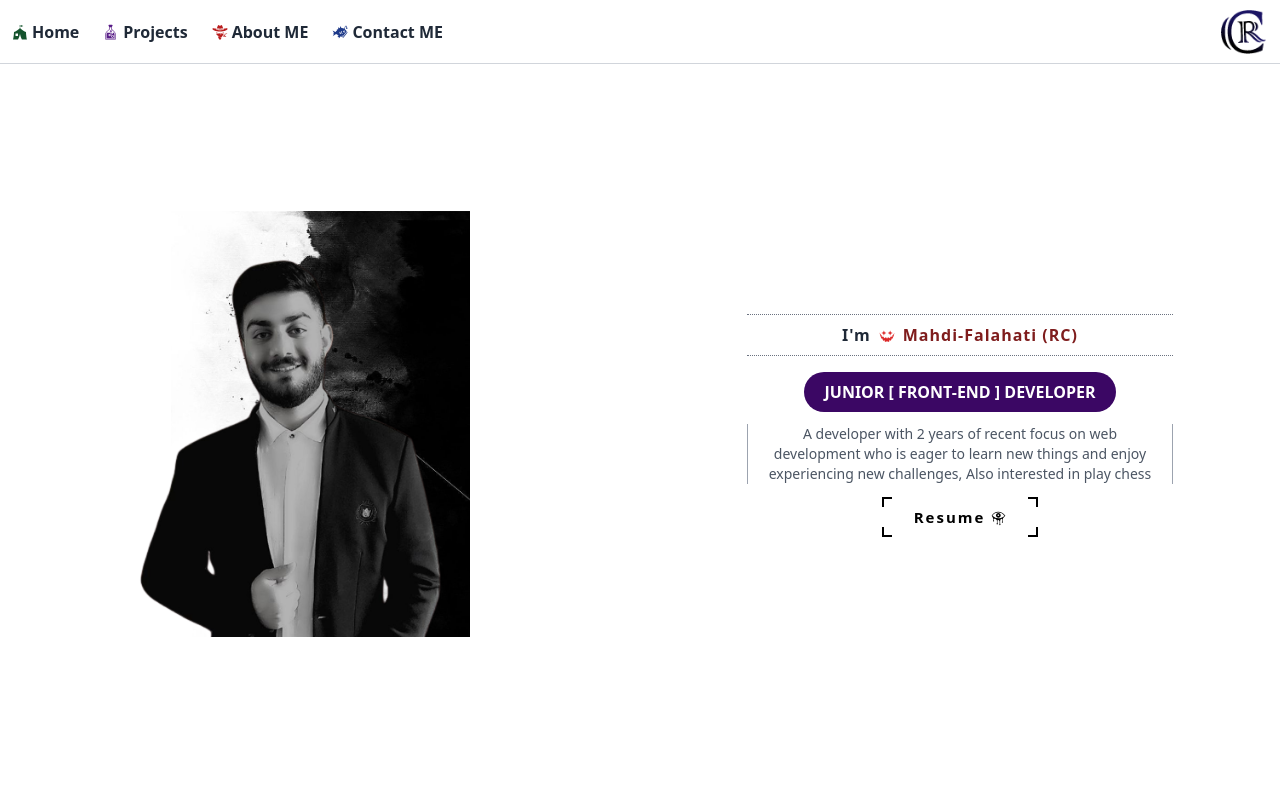
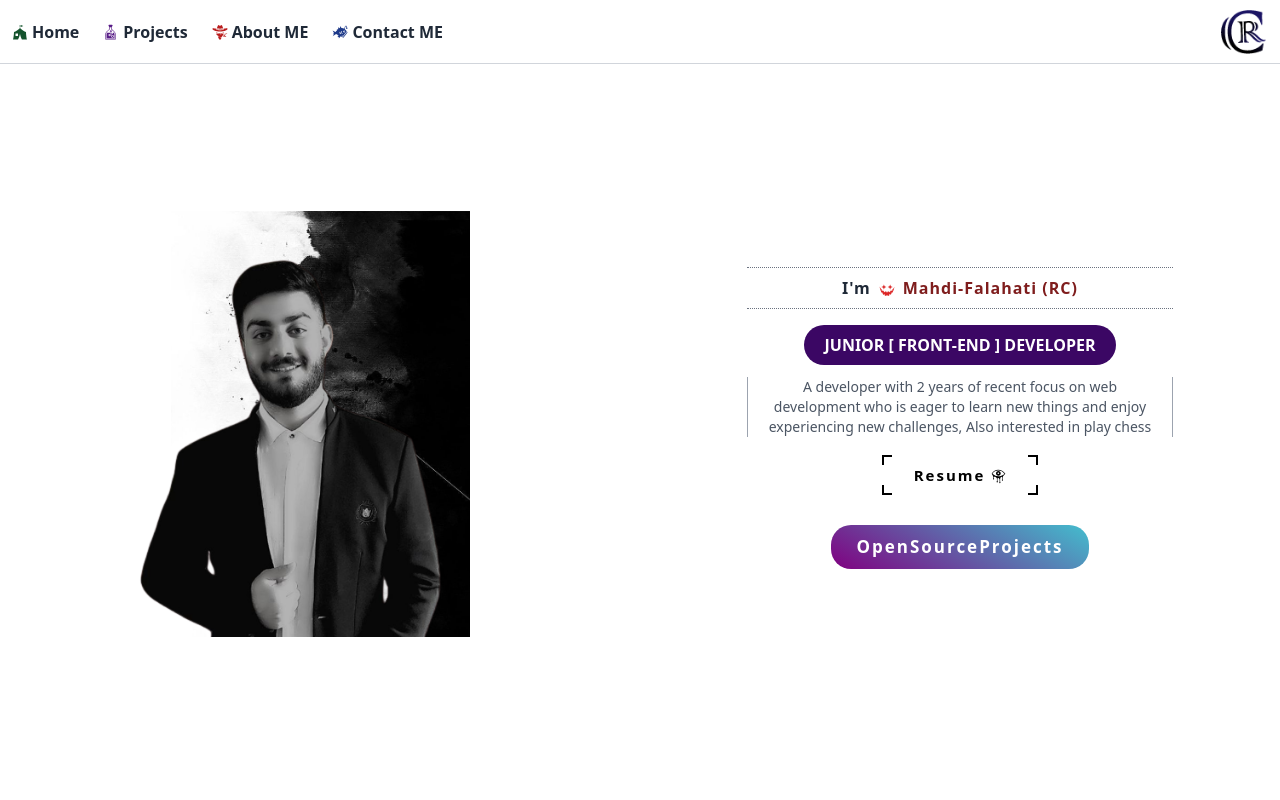
Before and after one commit to Mahdi-Falahati/personalWebsite, a React (Vite) app: page / in a window 1280 px wide. Shown: the top 800 px of the page. Built offline with nearby package versions, Linux system fonts and the light colour scheme.

Commit message:
add pulse btn for navigate to open source project part

```diff
--- a/src/Components/MainContent.jsx
+++ b/src/Components/MainContent.jsx
@@ -16,7 +16,12 @@ export default function MainContent() {
       style={{ height: "90vh" }}
     >
       <section data-aos="fade-right" className="w-1/2 md:w-1/3">
-        <img src={devSrc} className={styles.bgImage} title="Developer" alt="Developer" />
+        <img
+          src={devSrc}
+          className={styles.bgImage}
+          title="Developer"
+          alt="Developer"
+        />
       </section>
       <section
         data-aos="fade-left"
@@ -34,7 +39,8 @@ export default function MainContent() {
           eager to learn new things and enjoy experiencing new challenges, Also
           interested in play chess
         </p>
-        <section className="mt-4">
+        <section className="h-36 flex justify-around items-center flex-wrap">
+          <div className="mx-1">
             <a
               className={styles.BtnTarget}
               href="../Assets/CV-Mahdi-Falahati.pdf"
@@ -44,6 +50,12 @@ export default function MainContent() {
                 Resume <GiBleedingEye className="inline" />{" "}
               </span>
             </a>
+          </div>
+          <div className="mx-1">
+            <a className={styles.btnPulse} href="#OpenSourceProjects">
+              OpenSourceProjects
+            </a>
+          </div>
         </section>
       </section>
     </section>
--- a/src/Components/OpenSourceProjects.jsx
+++ b/src/Components/OpenSourceProjects.jsx
@@ -12,7 +12,10 @@ import useHttp from "../Assets/Projects/useHttp.jpg";
 export default function OpenSourceProjects() {
   return (
     <section className="my-8">
-      <h2 className="text-2xl py-2 font-bold text-center">
+      <h2
+        className="text-2xl py-2 font-bold text-center"
+        id="OpenSourceProjects"
+      >
         - OpenSource Projects -
       </h2>
       <section className="mx-1 flex justify-around flex-wrap items-center">
--- a/src/Components/mainContent.module.css
+++ b/src/Components/mainContent.module.css
@@ -65,7 +65,45 @@
   font-weight: 600;
 }
 
-.bgImage{
+.bgImage {
   background: url("../Assets/bg.jfif") no-repeat bottom;
   background-size: contain;
 }
+
+.btnPulse {
+  text-align: center;
+  text-decoration: none;
+  width: 150px;
+  border: none;
+  color: #fff;
+  background-image: linear-gradient(30deg, #800080, #43bece);
+  border-radius: 20px;
+  background-size: 100% auto;
+  font-family: inherit;
+  font-size: 17px;
+  padding: 0.6em 1.5em;
+  font-weight: bold;
+  letter-spacing: 2px;
+}
+
+.btnPulse:hover {
+  background-position: right center;
+  background-size: 200% auto;
+  -webkit-animation: pulse 2s infinite;
+  animation: pulse512 1s infinite;
+  cursor: pointer;
+}
+
+@keyframes pulse512 {
+  0% {
+    box-shadow: 0 0 0 0 #8000808f;
+  }
+
+  70% {
+    box-shadow: 0 0 0 10px rgb(218 103 68 / 0%);
+  }
+
+  100% {
+    box-shadow: 0 0 0 0 rgb(218 103 68 / 0%);
+  }
+}
```
Lines whose indentation alone changed are shown as unchanged.
